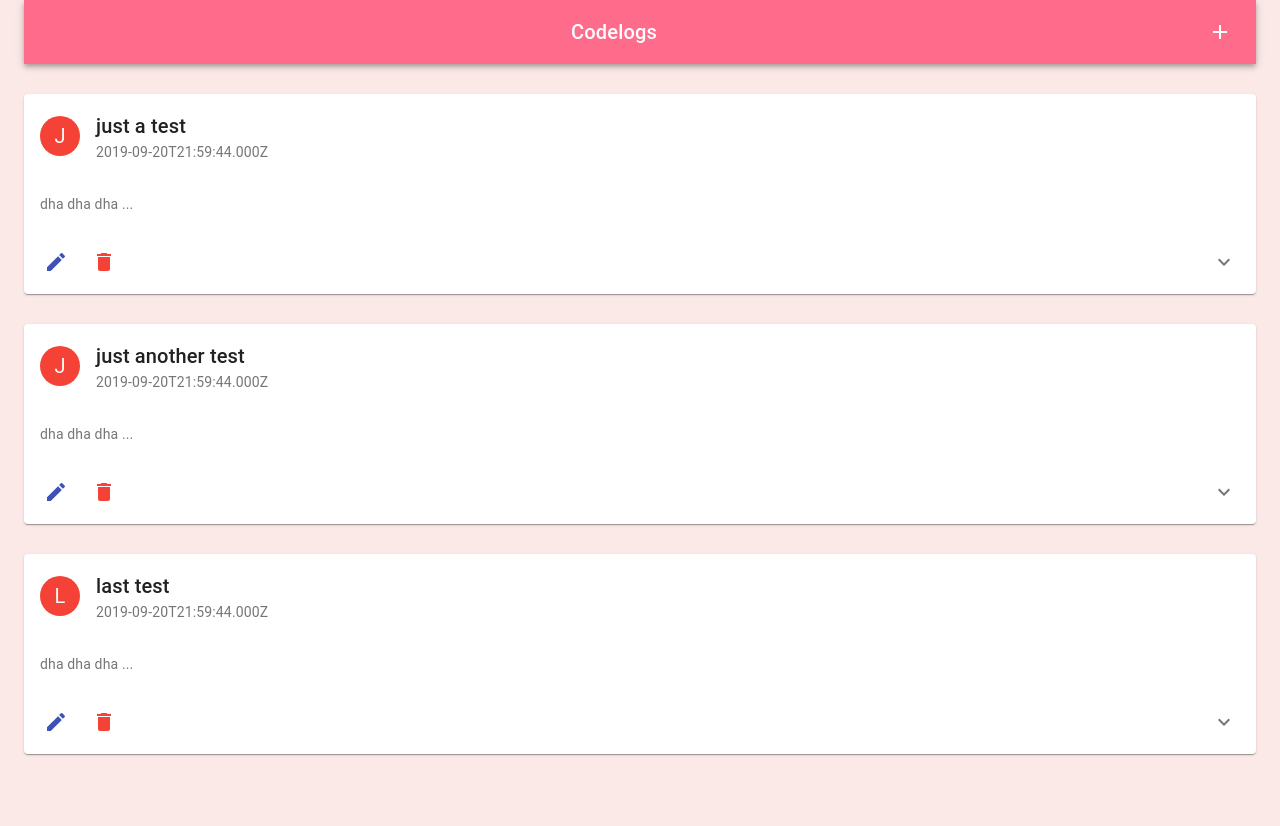
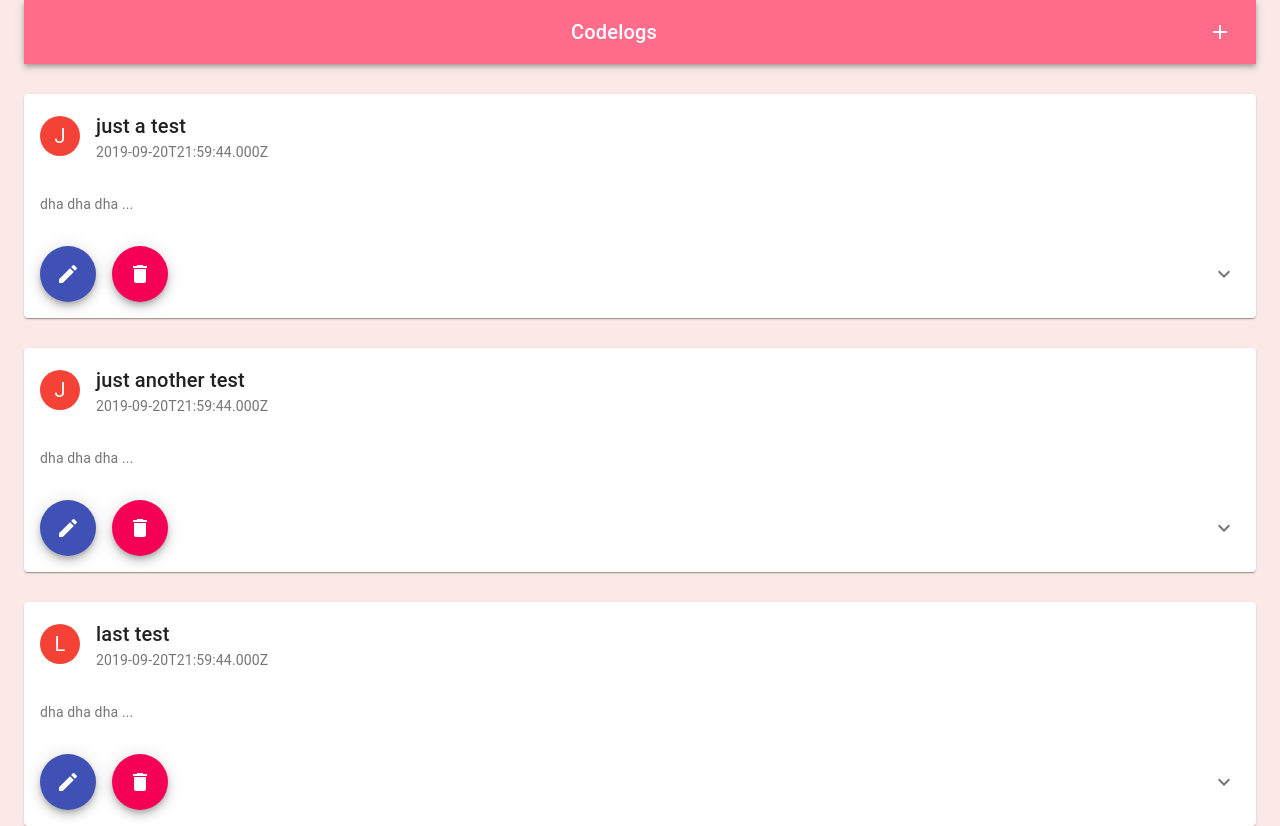
Before and after one commit to morbec/codelog-app, a React (Create React App) app: page / in a window 1280 px wide. Before the commit the page ends 800 px from the top, so only its background shows below. Built offline with nearby package versions, Linux system fonts and the light colour scheme.

Commit message:
Style the Edit/Delete buttons

```diff
--- a/src/components/CodelogItem.tsx
+++ b/src/components/CodelogItem.tsx
@@ -5,6 +5,7 @@ import {
   CardContent,
   CardHeader,
   Collapse,
+  Fab,
   IconButton,
   Typography
 } from '@material-ui/core/'
@@ -35,6 +36,9 @@ const useStyles = makeStyles((theme: Theme) =>
     },
     expandOpen: {
       transform: 'rotate(180deg)'
+    },
+    fab: {
+      margin: theme.spacing(1)
     }
   })
 )
@@ -66,12 +70,12 @@ const CodelogItem = ({ codelog }: { codelog: Codelog }) => {
         </Typography>
       </CardContent>
       <CardActions disableSpacing>
-        <IconButton aria-label="Edit codelog">
-          <EditIcon color="primary" />
-        </IconButton>
-        <IconButton aria-label="Delete codelog">
-          <DeleteIcon color="error" />
-        </IconButton>
+        <Fab color="primary" className={classes.fab} aria-label="Edit codelog">
+          <EditIcon />
+        </Fab>
+        <Fab color="secondary" className={classes.fab} aria-label="Delete codelog">
+          <DeleteIcon />
+        </Fab>
         <IconButton
           className={clsx(classes.expand, { [classes.expandOpen]: expanded })}
           onClick={handleExpandClick}
```
